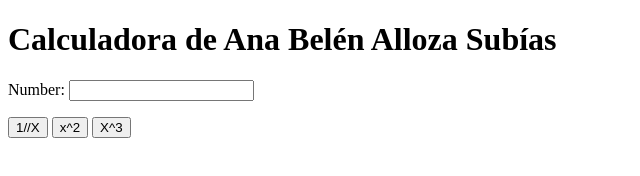
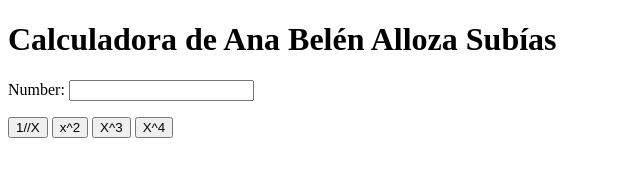
Before and after one commit to aballoza/my_calculator_2, a plain HTML site: page index.html in a window 1280 px wide. Shown: the whole page, without its empty margins (0-640 px from the left). Drawn offline with Linux system fonts and the light colour scheme.

Commit message:
X^4 button

```diff
--- a/index.html
+++ b/index.html
@@ -17,6 +17,10 @@
 			<button onclick="square()">x^2 </button>
 			<button onclick="cube()">X^3 </button>
 
+
+
+			<button onclick="power_4()">X^4 </button>
+
 		</p>
 		<script type="text/javascrit">
 
@@ -29,12 +33,23 @@
 			function cube() {
 				var num = document.getElementById("n1");
 				num.value = Math.pow(num.value, 3);
+
 			}
+
 
 			function inverse() {
 				var num = document.getElementById("n1");
 				num.value = 1/num.value;
 
+
+			function power_4() {
+				var num = document.getElementById("n2");
+
+				num.value = Math.pow(num.value, 4);
+			}
+
+
+
 		</script>
 	</body>
 </html>
```
